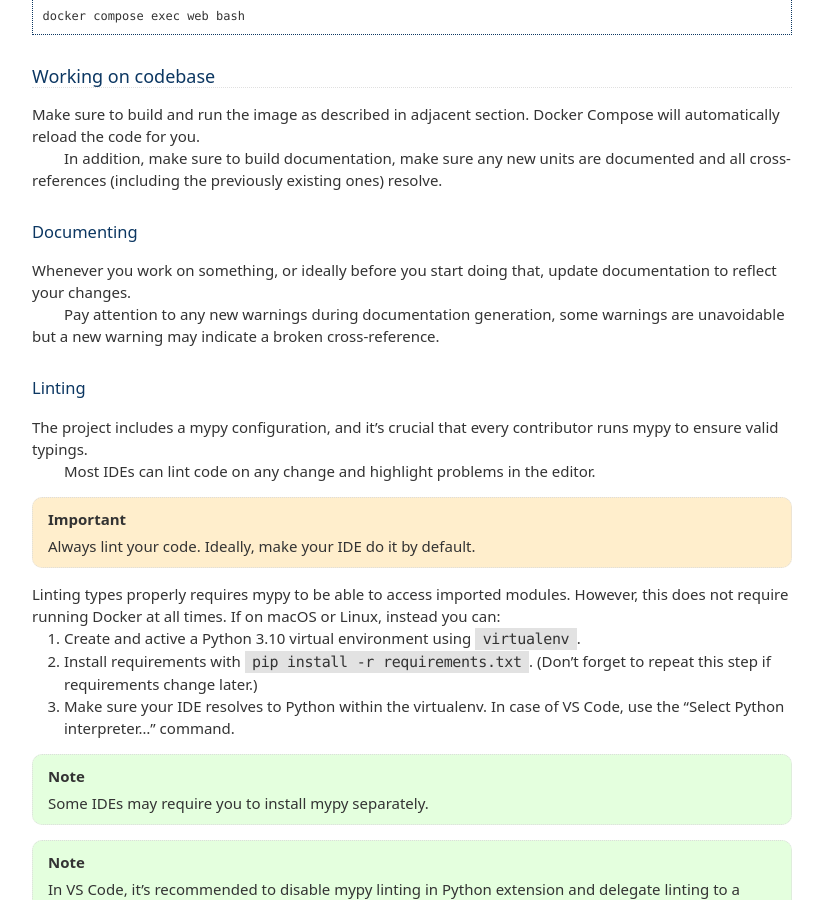
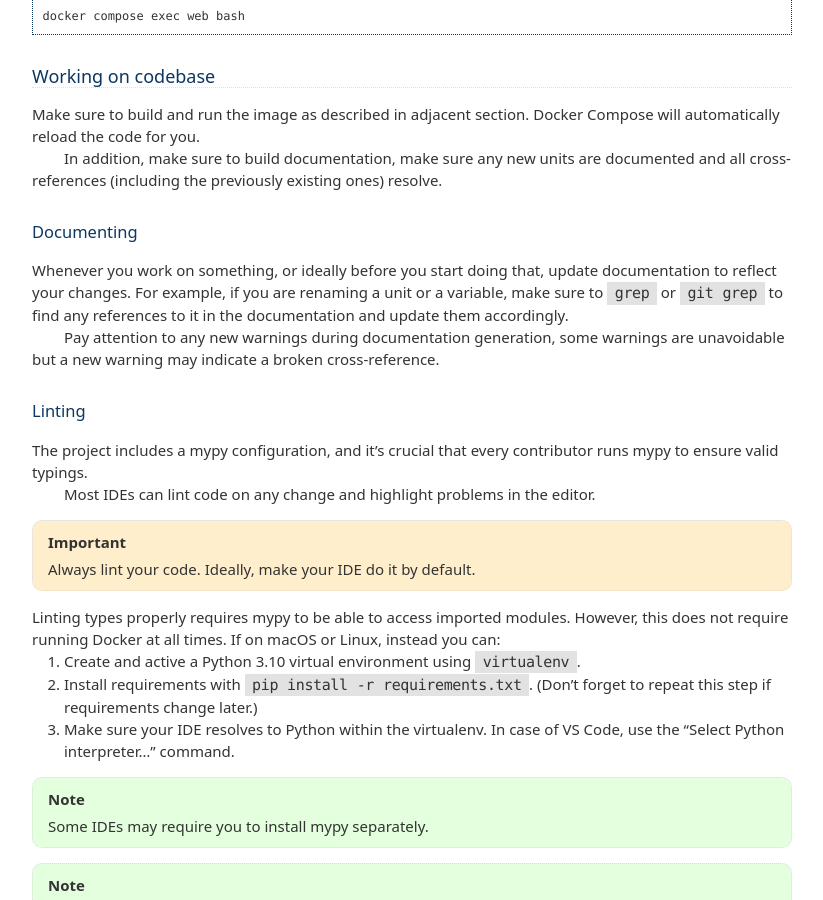
Before and after one commit to ietf-tools/bibxml-service, a Sphinx documentation site: the page built from docs/howto/develop-locally.rst, in a window 1280 px wide and 900 px high, scrolled down 2854 px. Shown: the whole window, without its empty margins (228-1051 px from the left). Built offline with Sphinx 7.4.7, drawn with Linux system fonts in a browser that asks for light colours; pages that are not in the unit, such as notebooks, are missing from menus.

Commit message:
docs: expand on documentation update procedure

```diff
--- a/docs/howto/develop-locally.rst
+++ b/docs/howto/develop-locally.rst
@@ -157,7 +157,9 @@ Documenting
 -----------
 
 Whenever you work on something, or ideally before you start doing that,
-update documentation to reflect your changes.
+update documentation to reflect your changes. For example, if you are renaming
+a unit or a variable, make sure to ``grep`` or ``git grep`` to find any references
+to it in the documentation and update them accordingly.
 
 Pay attention to any new warnings during documentation generation, some warnings
 are unavoidable but a new warning may indicate a broken cross-reference.
```
